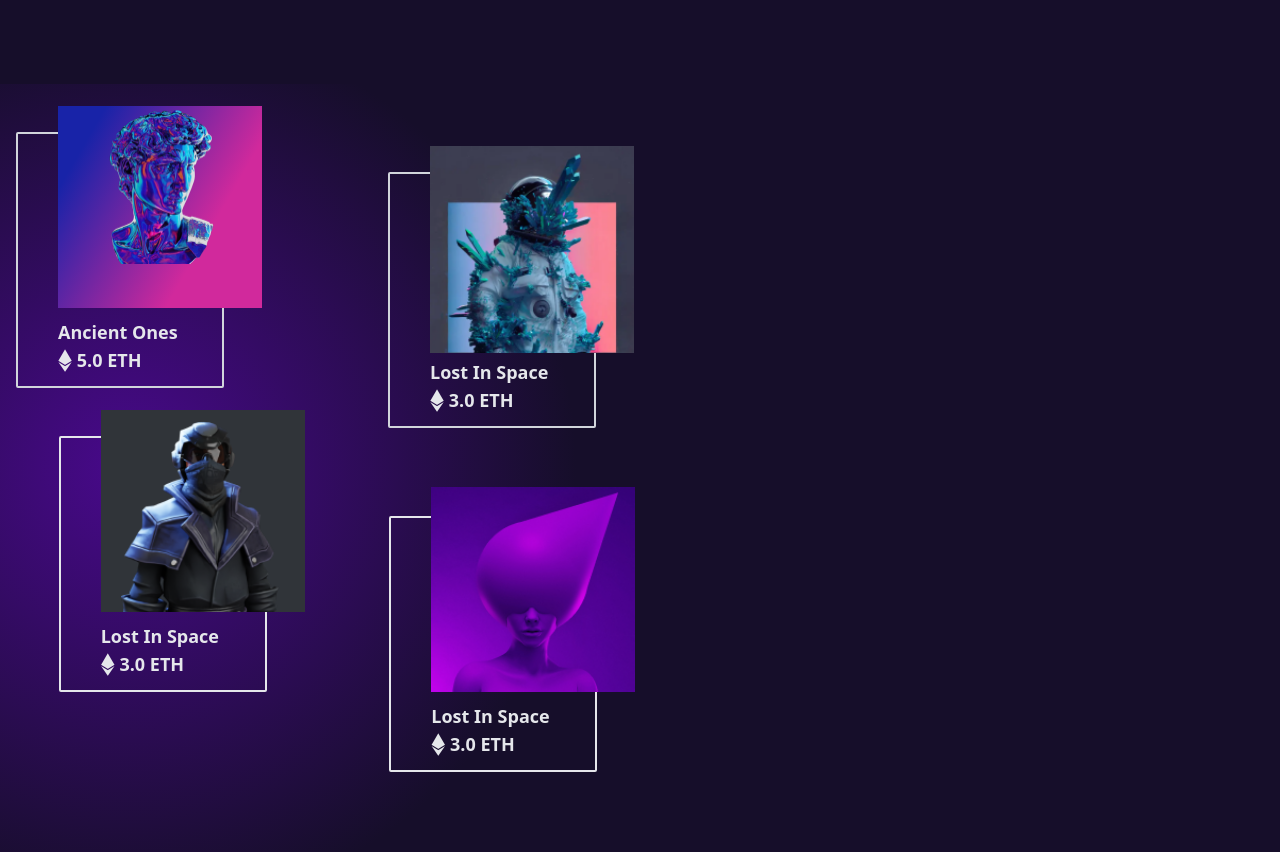
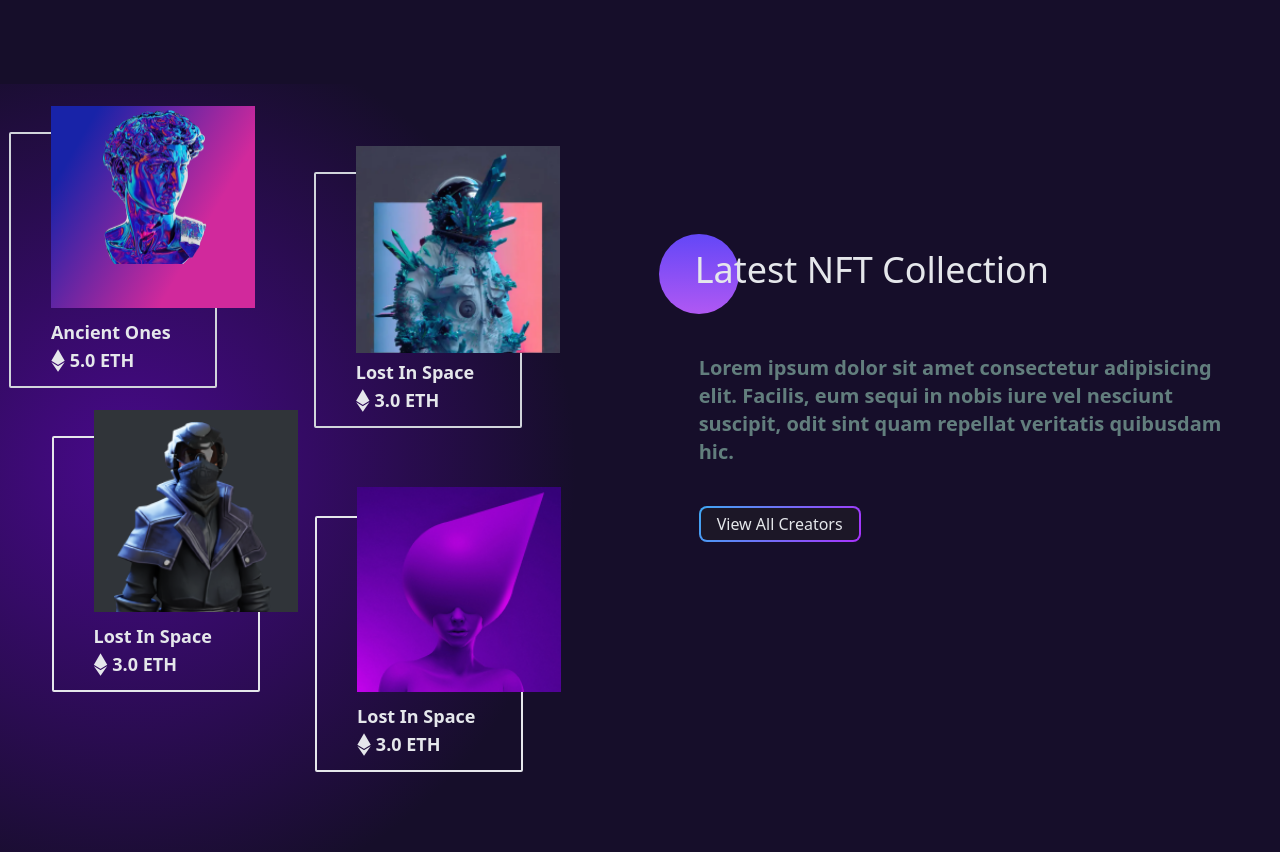
Before and after one commit to Abhishekranjan-01/PW-Milestone-repo-tailwind, a plain HTML site: page Project-4/index.html in a window 1280 px wide. Shown: the part 1800-2652 px from the top of the page. Drawn offline with Linux system fonts and the light colour scheme.

Commit message:
'Latest NFT Collections Section Completed For Large Screens

```diff
--- a/Project-4/index.html
+++ b/Project-4/index.html
@@ -156,12 +156,12 @@
 
         </div>
 
-        <!-- Card And Heading Container -->
-        <div class="w-full md:w-1/2 flex-row flex md:flex-row relative top-12">
-            <!-- Card Container -->
-            <div class="flex flex-col w-full">
+        <!--Heading Container -->
+        <div class="w-full h-full flex-col flex md:flex-row gap-x-10 relative top-12">
+            <!-- Col-1 Card And Card Container -->
+            <div class="flex w-full md:w-1/2 flex-col">
 
-                <!--IN first row -->
+                <!--IN 1st row -->
 
                 <div class="flex justify-evenly ">
                     <div class="mx-4" >
@@ -188,8 +188,7 @@
 
                     <!-- Card-2 -->
 
-                    <div class="w-52 h-64 relative left-5 top-10 border-2 border-gray-300 rounded-sm z-10">
-
+                    <div class="w-52 h-64 relative -left-10 top-10 border-2 border-gray-300 rounded-sm z-10">
 
 
                     <!-- Card-2 (Inner)-->
@@ -215,20 +214,17 @@
 
 
 
-            <!--IN Row-2 -->
+            <!--IN 2nd Row -->
             <div class="flex flex-row justify-evenly">
+
                <!-- Card-3 -->
-
                 <div class="w-52 h-64 relative top-12 -left-4 border-2 border-gray-200 rounded-sm z-10">
-
-
 
                    <!-- Card-3 (Inner)-->
                     <div class="w-full h-4/5 relative left-10 bottom-7 bg-[#303439] flex justify-center">
 
                        <img class="w-4/5 mx-auto absolute bottom-0" src="./assets/Avatar 1.png" alt="Ancient Ones">
                     </div>
-
 
                    <!-- Heading And Price -->
 
@@ -239,15 +235,11 @@
                        <h1><i class="fa-brands fa-ethereum fa-lg"></i> 3.0 ETH</h1>
 
                     </div>
-
-
                 </div>
-
-
 
                        <!-- Card-4 -->
 
-                       <div class="w-52 h-64 relative top-32 left-8 border-2 border-gray-200 rounded-sm z-10">
+                       <div class="w-52 h-64 relative top-32 -left-7 border-2 border-gray-200 rounded-sm z-10">
 
 
 
@@ -276,9 +268,31 @@
 
 
         </div>
-    </section>
+
+        <!-- Col-2 -->
+        <div class="w-1/2 flex flex-col gap-y-10 justify-center px-10">
 
 
+            <div class="w-fit relative -left-10 h-20 ">
+
+                <div class="h-20 w-20 rounded-full" style="background: linear-gradient(0deg, rgba(176,88,243,1) 0%, rgba(99,71,247,1) 100%);"></div>
+
+                <h1 class="text-gray-200 text-4xl text-center relative bottom-16 left-9">Latest NFT Collection</h1>
+            </div>
+
+            <p class="text-[#627E7D] text-xl font-semibold">Lorem ipsum dolor sit amet consectetur adipisicing elit. Facilis, eum sequi in nobis iure vel nesciunt suscipit, odit sint quam repellat veritatis quibusdam hic.</p>
+
+
+            <button class="bg-[#1C1727] text-gray-200 border-transparent bg-transparent rounded-lg border-2 px-4 py-1 w-fit"  style="
+            background-image: linear-gradient(90deg, #1C1727, #1C1727),
+            linear-gradient(120deg, rgba(63,167,242,1) 0%, rgba(168,49,253,1) 100%);
+            background-clip: padding-box, border-box;
+            background-origin: border-box;
+            ">View All Creators</button>
+        </div>
+
+    </div>
+    </section>
 
 </body>
 </html>
```
Also changed, not shown: Project-4/style.css. Lines whose indentation alone changed are shown as unchanged.
